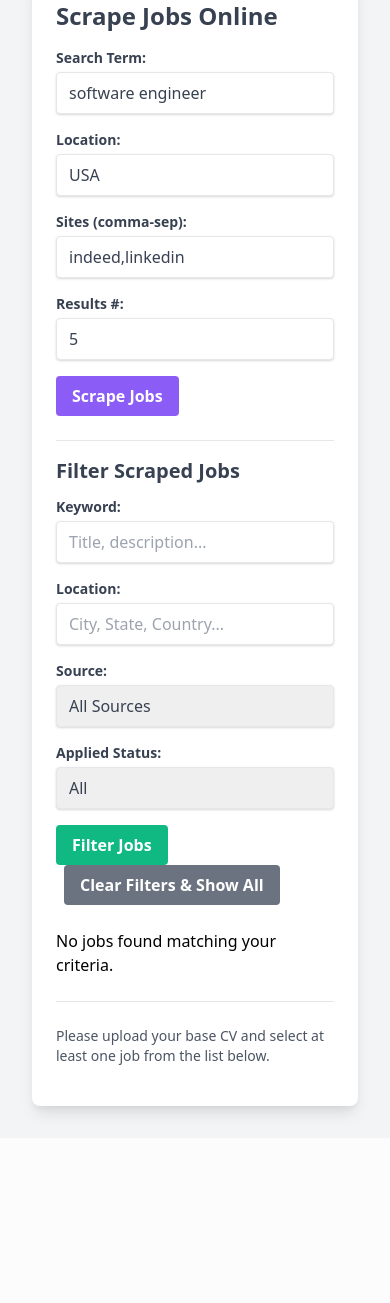
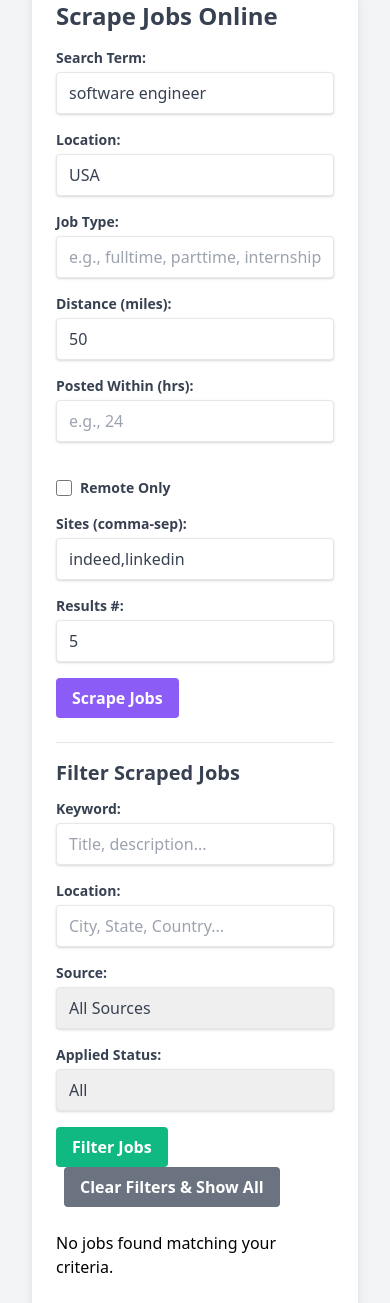
Before and after one commit to ACosmicCake/AutoCVModifier, a Flask app: page / in a window 390 px wide. Shown: the part 708-2011 px from the top of the page. Before the commit the page ends 1829 px from the top, so only its background shows below. Run offline with Flask 3, Linux system fonts and the light colour scheme; data that the repository does not hold is empty.

Commit message:
Feat: Add new job search filters (distance, remote, hours_old)
This commit introduces new filtering capabilities to the job scraping feature,
allowing you to refine your job searches based on distance, remote work
preference, and job posting age.

Changes:

- **Backend (`app/job_scraper.py`, `app/main.py`):**
    - Modified `scrape_online_jobs` function in `app/job_scraper.py` to accept new optional parameters: `distance` (int), `is_remote` (bool), and `hours_old` (int). These are passed to the `jobspy.scrape_jobs` call.
    - Updated the `/api/scrape-jobs` endpoint in `app/main.py` to retrieve these new parameters from request arguments, perform necessary type conversions (e.g., string "true" to boolean for `is_remote`), and pass them to the scraper function. Default values are handled.

- **Frontend (`app/templates/index.html`):**
    - Added new input fields to the job scrape form:
        - "Distance (miles)" (number input).
        - "Remote Only" (checkbox).
        - "Posted Within (hrs)" (number input).
    - Adjusted the form's grid layout to accommodate the new fields for better responsiveness.

- **Frontend (`app/static/js/main.js`):**
    - Updated the client-side script to collect values from the new filter inputs.
    - The `is_remote` checkbox status is converted to a "true" or "false" string.
    - These new parameters are included in the API request to the backend.

```diff
--- a/app/job_scraper.py
+++ b/app/job_scraper.py
@@ -11,7 +11,11 @@ def scrape_online_jobs(
     location: str = "USA",
     results_wanted: int = 5,
     country_indeed: str = 'USA', # Example of a site-specific parameter
-    linkedin_fetch_description: bool = True # New parameter
+    linkedin_fetch_description: bool = True, # New parameter
+    job_type: str = None,
+    distance: int = 50,
+    is_remote: bool = False,
+    hours_old: int = None
     ) -> list[dict] | None:
     """
     Scrapes jobs from specified sites using JobSpy.
@@ -57,7 +61,11 @@ def scrape_online_jobs(
             location=location,
             results_wanted=results_wanted,
             country_indeed=country_indeed, # Pass site-specific params if needed
-            linkedin_fetch_description=linkedin_fetch_description # Added parameter
+            linkedin_fetch_description=linkedin_fetch_description, # Added parameter
+            job_type=job_type,
+            distance=distance,
+            is_remote=is_remote,
+            hours_old=hours_old
             # Add other relevant parameters for jobspy if required by the UI/feature set
             # e.g., distance_km, job_type
         )
--- a/app/main.py
+++ b/app/main.py
@@ -268,6 +268,11 @@ def create_app(test_config=None):
         search_term = request.args.get('search_term', 'software engineer')
         location = request.args.get('location', 'USA')
         country_indeed = request.args.get('country_indeed', 'USA') # Example site-specific param
+        job_type_param = request.args.get('job_type')
+        distance_param = request.args.get('distance', default=50, type=int)
+        is_remote_param_str = request.args.get('is_remote', default='false', type=str)
+        is_remote_param = is_remote_param_str.lower() == 'true'
+        hours_old_param = request.args.get('hours_old', default=None, type=int)
 
         if not site_names_list:
             return jsonify({"error": "No site names provided for scraping."}), 400
@@ -283,14 +288,18 @@ def create_app(test_config=None):
             iterations_done += 1
             num_to_fetch_this_batch = batch_fetch_size
 
-            print(f"Scraping iteration {iterations_done}, attempting to fetch {num_to_fetch_this_batch} jobs...")
+            print(f"Scraping iteration {iterations_done}, fetching a batch of up to {num_to_fetch_this_batch} jobs. Target for this session: {results_wanted_int} new jobs. Currently found: {len(new_jobs_found)}.")
 
             current_batch_jobs = scrape_online_jobs(
                 site_names=site_names_list,
                 search_term=search_term,
                 location=location,
                 results_wanted=num_to_fetch_this_batch,
-                country_indeed=country_indeed
+                country_indeed=country_indeed,
+                job_type=job_type_param,
+                distance=distance_param,
+                is_remote=is_remote_param,
+                hours_old=hours_old_param
             )
 
             if current_batch_jobs is None: # Scraper error
--- a/app/static/js/main.js
+++ b/app/static/js/main.js
@@ -333,7 +333,11 @@ document.addEventListener('DOMContentLoaded', () => {
                 search_term: document.getElementById('searchTerm').value,
                 location: document.getElementById('location').value,
                 site_names: document.getElementById('siteNames').value,
-                results_wanted: document.getElementById('resultsWanted').value || 5
+                results_wanted: document.getElementById('resultsWanted').value || 5,
+                job_type: document.getElementById('jobType').value,
+                distance: document.getElementById('distance').value,
+                is_remote: document.getElementById('isRemote').checked.toString(),
+                hours_old: document.getElementById('hoursOld').value
             });
 
             try {
--- a/app/templates/index.html
+++ b/app/templates/index.html
@@ -49,7 +49,7 @@
         <section id="job-scraping" class="bg-white p-6 rounded-lg shadow-lg">
             <h2 class="text-2xl font-semibold text-gray-700 mb-4">Scrape Jobs Online</h2>
             <form id="jobScrapeForm">
-                <div class="grid md:grid-cols-4 gap-4 mb-4"> <!-- Changed to 4 cols for results_wanted -->
+                <div class="grid grid-cols-1 sm:grid-cols-2 md:grid-cols-3 lg:grid-cols-4 gap-4 mb-4"> <!-- Changed to 5 cols for results_wanted -->
                     <div>
                         <label for="searchTerm" class="block text-gray-700 text-sm font-bold mb-1">Search Term:</label>
                         <input type="text" id="searchTerm" name="search_term" value="software engineer" class="shadow appearance-none border rounded w-full py-2 px-3 text-gray-700">
@@ -57,6 +57,22 @@
                     <div>
                         <label for="location" class="block text-gray-700 text-sm font-bold mb-1">Location:</label>
                         <input type="text" id="location" name="location" value="USA" class="shadow appearance-none border rounded w-full py-2 px-3 text-gray-700">
+                    </div>
+                    <div>
+                        <label for="jobType" class="block text-gray-700 text-sm font-bold mb-1">Job Type:</label>
+                        <input type="text" id="jobType" name="job_type" placeholder="e.g., fulltime, parttime, internship" class="shadow appearance-none border rounded w-full py-2 px-3 text-gray-700">
+                    </div>
+                    <div>
+                        <label for="distance" class="block text-gray-700 text-sm font-bold mb-1">Distance (miles):</label>
+                        <input type="number" id="distance" name="distance" value="50" class="shadow appearance-none border rounded w-full py-2 px-3 text-gray-700">
+                    </div>
+                    <div>
+                        <label for="hoursOld" class="block text-gray-700 text-sm font-bold mb-1">Posted Within (hrs):</label>
+                        <input type="number" id="hoursOld" name="hours_old" placeholder="e.g., 24" class="shadow appearance-none border rounded w-full py-2 px-3 text-gray-700">
+                    </div>
+                    <div class="flex items-center mt-5 sm:mt-7"> <!-- Added mt-5 sm:mt-7 for alignment with other fields that have labels above -->
+                        <input type="checkbox" id="isRemote" name="is_remote" class="h-4 w-4 text-blue-600 border-gray-300 rounded focus:ring-blue-500 mr-2">
+                        <label for="isRemote" class="text-gray-700 text-sm font-bold">Remote Only</label>
                     </div>
                     <div>
                         <label for="siteNames" class="block text-gray-700 text-sm font-bold mb-1">Sites (comma-sep):</label>
```
